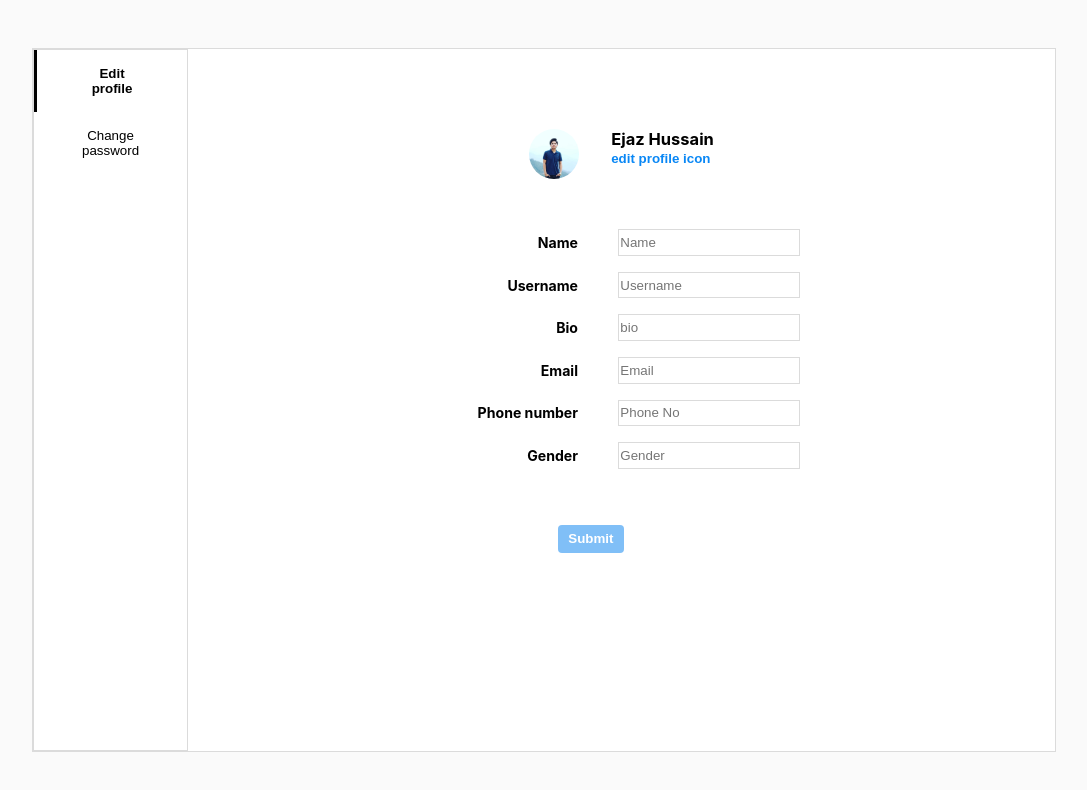
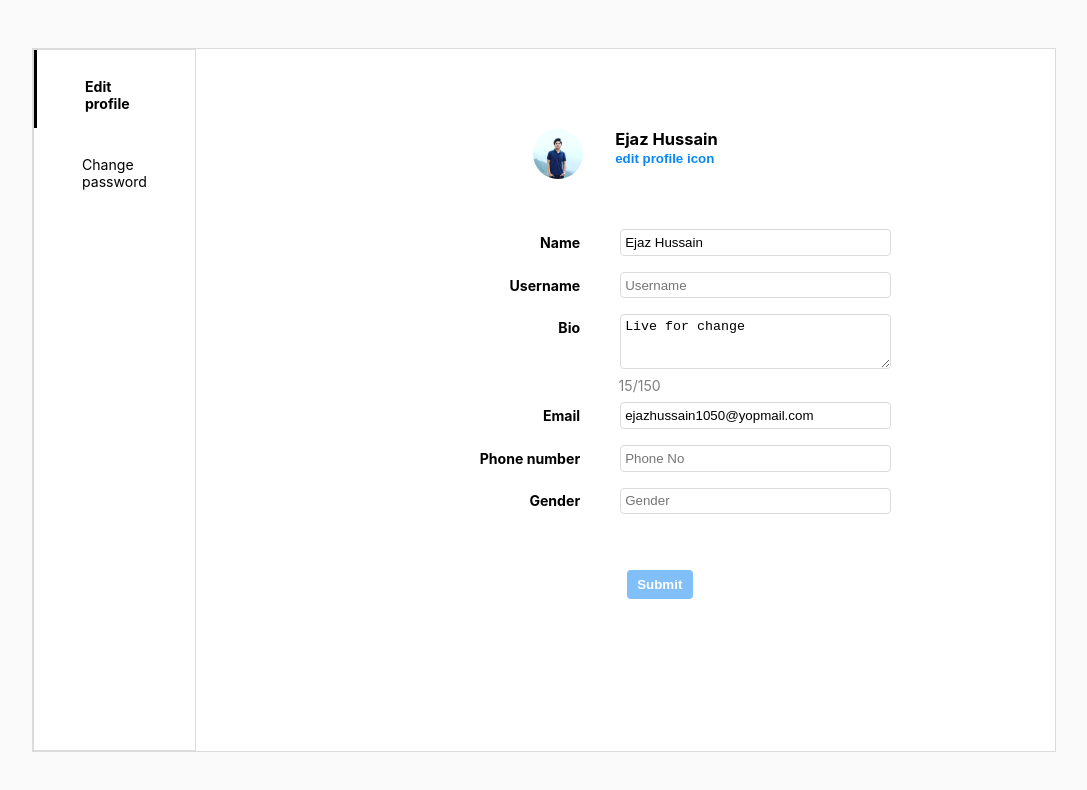
Before and after one commit to alinauman02/instagram-clone, a React (Vite) app in the folder frontend/: page /settings/edit-profile in a window 1280 px wide. Shown: the top 790 px of the page, without its empty margins (96-1183 px from the left). Built offline with nearby package versions, Linux system fonts and the light colour scheme; no server answers.

Commit message:
Use settings component for nested routing

```diff
--- a/frontend/src/components/settings/EditProfile.css
+++ b/frontend/src/components/settings/EditProfile.css
@@ -7,7 +7,7 @@
 
 .edit-profile-form {
   align-self: center;
-  margin-left: 3em;
+  margin-left: 7em;
   margin-top: 3em;
 }
 
@@ -44,7 +44,7 @@
   border: none;
   outline: none;
   border-radius: 4px;
-  margin: 3rem 6rem;
+  margin: 3rem 12rem;
   padding: 0.5em 0.8em;
 }
 
@@ -60,3 +60,22 @@
   background-color: rgb(128, 191, 247);
   cursor: initial;
 }
+
+.input-edit-textarea {
+  border: 1px solid var(--white-shade-2);
+  padding: 0.3em;
+  margin: 0.5rem 1.5rem;
+  width: 300px;
+  border-radius: 4px;
+}
+
+.input-edit-textarea:focus {
+  border: 1px solid gray;
+  color: black;
+  outline: none;
+}
+
+.bio-chars-count {
+  margin-left: 11.5rem;
+  color: gray;
+}
--- a/frontend/src/components/settings/EditProfile.tsx
+++ b/frontend/src/components/settings/EditProfile.tsx
@@ -7,15 +7,15 @@ import EditPhoto from './EditPhoto';
 
 export function EditProfile() {
   const [showEditPhotoModal, setShowEditPhotoModal] = useState(false);
-
   const [profileInfo, setProfileInfo] = useState({
-    name: '',
+    name: 'Ejaz Hussain',
     username: '',
-    bio: '',
-    email: '',
+    bio: 'Live for change',
+    email: 'ejazhussain1050@yopmail.com',
     phoneno: '',
     gender: '',
   });
+  const count = profileInfo.bio.length;
 
   const onChange = (e: React.FormEvent<HTMLInputElement>) => {
     const { name, value } = e.currentTarget;
@@ -24,7 +24,10 @@ export function EditProfile() {
 
   const onChangeField = (e: React.SyntheticEvent<HTMLTextAreaElement>) => {
     const { name, value } = e.currentTarget;
-    setProfileInfo(currentProfileInfo => ({ ...currentProfileInfo, [name]: value }));
+    setProfileInfo(currentProfileInfo => ({
+      ...currentProfileInfo,
+      [name]: value.length < 150 ? value : value.substring(0, 150),
+    }));
   };
 
   const canSubmit =
@@ -33,37 +36,55 @@ export function EditProfile() {
   return (
     <div className="edit-profile flex-box flex-direction-column">
       <div className="flex-box profile-settings-header">
-        <img className="profile-image-icon" src={Profile} alt="kjsaf"></img>
+        <img className="profile-image-icon" src={Profile} alt="No Imag"></img>
         <div>
-          <h3>Ejaz Hussain</h3>
-          <button className="edit-profile-picture">edit profile icon</button>
+          <h3>{profileInfo.name}</h3>
+
+          <button className="edit-profile-picture" onClick={() => setShowEditPhotoModal(modal => !modal)}>
+            edit profile icon
+          </button>
+          {showEditPhotoModal && <EditPhoto profilePic={Profile} setShowEditPhotoModal={setShowEditPhotoModal} />}
         </div>
       </div>
       <form className="edit-profile-form">
         <div className="flex-box">
           <span className="edit-profile-label">Name</span>
-          <Input type="string" placeholder="Name" name="name" onChange={onChange} />
+          <Input type="string" placeholder="Name" name="name" value={profileInfo.name} onChange={onChange} />
         </div>
         <div className="flex-box">
           <span className="edit-profile-label">Username</span>
-          <Input type="string" placeholder="Username" name="username" onChange={onChange} />
+          <Input
+            type="string"
+            placeholder="Username"
+            name="username"
+            onChange={onChange}
+            value={profileInfo.username}
+          />
         </div>
         <div className="flex-box">
           <span className="edit-profile-label">Bio</span>
-          <Input type="string" placeholder="bio" name="bio" onChange={onChange} />
+          <textarea
+            className="input-edit-textarea"
+            placeholder="bio"
+            name="bio"
+            onInput={onChangeField}
+            rows={3}
+            maxLength={150}
+            value={profileInfo.bio}
+          ></textarea>
         </div>
+        <span className="bio-chars-count">{count}/150</span>
         <div className="flex-box">
           <span className="edit-profile-label">Email</span>
-          <Input type="email" placeholder="Email" name="email" onChange={onChange} />
+          <Input type="email" placeholder="Email" name="email" onChange={onChange} value={profileInfo.email} />
         </div>
         <div className="flex-box">
           <span className="edit-profile-label">Phone number</span>
-          <Input type="number" placeholder="Phone No" name="phoneno" onChange={onChange} />
+          <Input type="number" placeholder="Phone No" name="phoneno" onChange={onChange} value={profileInfo.phoneno} />
         </div>
-
         <div className="flex-box">
           <span className="edit-profile-label">Gender</span>
-          <Input type="string" placeholder="Gender" name="gender" onChange={onChange} />
+          <Input type="string" placeholder="Gender" name="gender" onChange={onChange} value={profileInfo.gender} />
         </div>
         <button className="edit-submit" name="Sign up" value="Sign up" disabled={!canSubmit}>
           Submit
--- a/frontend/src/components/settings/Input.css
+++ b/frontend/src/components/settings/Input.css
@@ -1,7 +1,9 @@
 .input-edit-field {
   border: 1px solid var(--white-shade-2);
-  padding: 0.1em;
+  padding: 0.3em;
   margin: 0.5rem 1.5rem;
+  width: 300px;
+  border-radius: 4px;
 }
 
 .input-edit-field:focus {
--- a/frontend/src/components/settings/Input.tsx
+++ b/frontend/src/components/settings/Input.tsx
@@ -6,9 +6,10 @@ interface InputProps {
   type: 'string' | 'email' | 'password' | 'number' | 'textarea';
   placeholder: string;
   onChange: (e: React.FormEvent<HTMLInputElement>) => void;
+  value?: string;
 }
 
-export function Input({ name, type, placeholder, onChange }: InputProps) {
+export function Input({ name, type, placeholder, value, onChange }: InputProps) {
   return (
     <input
       className="input-edit-field"
@@ -17,6 +18,7 @@ export function Input({ name, type, placeholder, onChange }: InputProps) {
       placeholder={placeholder}
       onChange={onChange}
       autoComplete="off"
+      value={value}
     />
   );
 }
--- a/frontend/src/components/settings/Settings.css
+++ b/frontend/src/components/settings/Settings.css
@@ -1,14 +1,13 @@
 .settings {
   height: 100%;
   margin-top: 0;
-  padding:3rem 8rem;
+  padding: 3rem 8rem;
 }
 
 .setting-card {
   height: 100%;
   background-color: white;
   border: 1px solid var(--white-shade-2);
-
 }
 
 .settings-sidebar {
@@ -23,9 +22,12 @@
   outline: none;
   padding: 1rem 3rem;
   cursor: pointer;
+  text-decoration: none;
+  color: black;
+  padding-top: 2em;
 }
 
-.selected-mode {
+.selected-nav {
   border-left: solid black;
   font-weight: bold;
 }
--- a/frontend/src/components/settings/Settings.tsx
+++ b/frontend/src/components/settings/Settings.tsx
@@ -1,27 +1,25 @@
-import { useState } from 'react';
+import {  NavLink, Outlet } from 'react-router-dom';
+
 import './Settings.css';
-
-import { EditProfile } from './EditProfile';
-import { EditPassword } from './EditPassword';
 export function Settings() {
-  const [selectedEditMode, setSelectedEditMode] = useState<'Password' | 'Profile'>('Profile');
-  let editPasswordSelected = '';
-  let editProfileSelected = '';
-  selectedEditMode == 'Password' ? (editPasswordSelected = 'selected-mode') : (editProfileSelected = 'selected-mode');
+  const selectedNav = 'selected-nav edit-buttons';
+  const notSelectedNav = 'edit-buttons';
 
   return (
     <div className="settings">
       <div className="setting-card flex-box">
         <div className="settings-sidebar flex-box flex-direction-column">
-          <button className={'edit-buttons ' + editProfileSelected} onClick={() => setSelectedEditMode('Profile')}>
+          <NavLink to="edit-profile" className={({ isActive }) => (isActive ? selectedNav : notSelectedNav)}>
             Edit profile
-          </button>
-          <button className={'edit-buttons ' + editPasswordSelected} onClick={() => setSelectedEditMode('Password')}>
+          </NavLink>
+          <NavLink to="change-password" className={({ isActive }) => (isActive ? selectedNav : notSelectedNav)}>
             Change password
-          </button>
+          </NavLink>
         </div>
-        <div className="edit-form">{selectedEditMode == 'Password' ? <EditPassword /> : <EditProfile />}</div>
-      </div>{' '}
+        <div className="edit-form">
+          <Outlet />
+        </div>
+      </div>
     </div>
   );
 }
```
